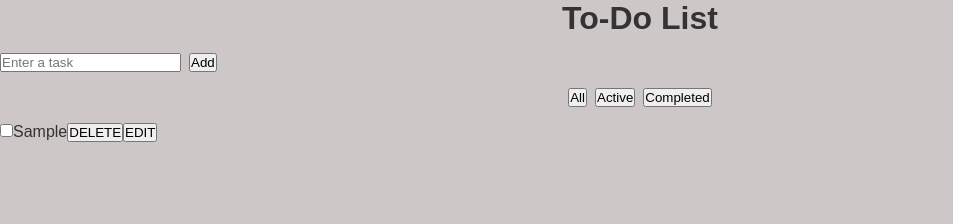
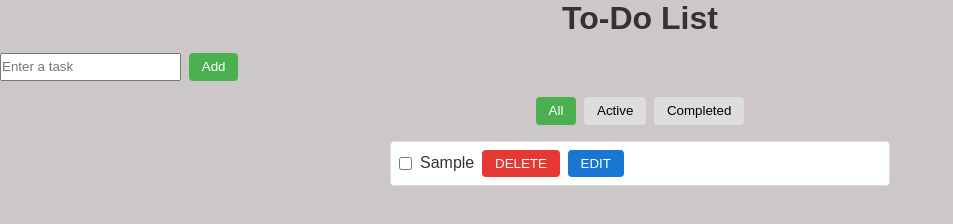
Before and after one commit to sertanrdn/Todo-List, a website with bundled scripts: page index.html in a window 1280 px wide. Both pictures are taken after typing "Sample" into the empty fields and a click on the button "Add". Shown: the whole page, without its empty margins (0-953 px from the left). Built offline with nearby package versions, Linux system fonts and the light colour scheme.

Commit message:
Added more styles to filters, list items and buttons

```diff
--- a/src/styles/styles.css
+++ b/src/styles/styles.css
@@ -27,3 +27,51 @@ body {
     gap: 0.5rem;
     margin-bottom: 1rem;
 }
+
+.todo-list {
+    list-style: none;
+    max-width: 500px;
+    margin: 0 auto;
+}
+
+.todo-item {
+    display: flex;
+    align-items: center;
+    gap: 0.5rem;
+    background: white;
+    padding: 0.5rem;
+    border: 1px solid #ddd;
+    margin-bottom: 0.5rem;
+    border-radius: 4px;
+}
+
+button {
+    cursor: pointer;
+    border: none;
+    padding: 0.4rem 0.8rem;
+    border-radius: 4px;
+}
+
+.add-btn {
+    background: #4caf50;
+    color: white;
+}
+
+.todo-delete-btn {
+    background: #e53935;
+    color: white;
+}
+
+.todo-edit-btn {
+    background: #1976d2;
+    color: white;
+}
+
+.filter-button {
+    background: #ddd;
+}
+
+.filter-button.active-filter {
+    background: #4caf50;
+    color: white;
+}
```
